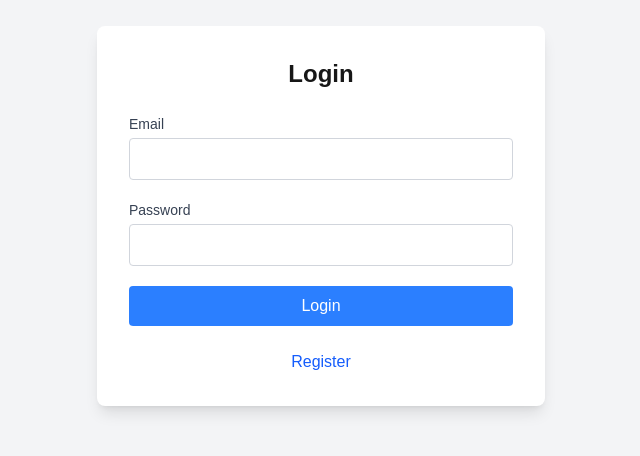
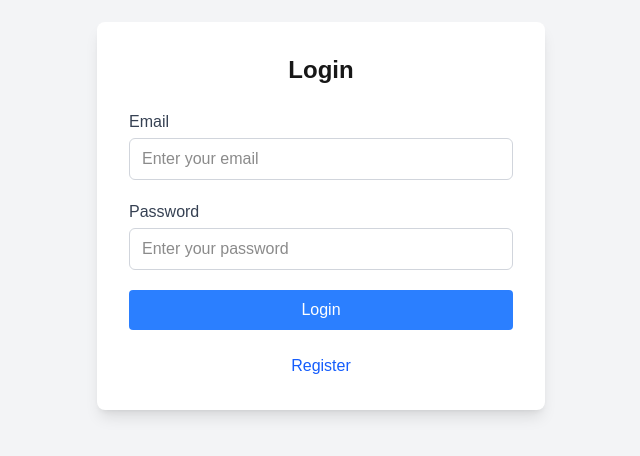
Before and after one commit to VivekPRajeev/green-quote, a Next.js app: page /login in a window 1280 px wide. Shown: the part 184-640 px from the top of the page, without its empty margins (319-959 px from the left). Built offline with nearby package versions, Linux system fonts and the light colour scheme.

Commit message:
Reusable form input component created  - Created  user info api - updated  forms in login, register and reqQuote pages to use  formInput

```diff
--- a/src/app/api/login/route.ts
+++ b/src/app/api/login/route.ts
@@ -7,7 +7,6 @@ const prisma = new PrismaClient();
 
 interface JWTPayload {
   id: string;
-  email: string;
   name: string;
   isAdmin: boolean;
 }
@@ -38,7 +37,6 @@ export async function POST(req: NextRequest) {
 
     const payload: JWTPayload = {
       id: user.id,
-      email: user.email,
       name: user.fullName,
       isAdmin: user.isAdmin,
     };
--- a/src/app/api/user/quote/route.ts
+++ b/src/app/api/user/quote/route.ts
@@ -7,10 +7,7 @@ const prisma = new PrismaClient();
 export async function GET(req: NextRequest) {
   const { searchParams } = new URL(req.url);
   const id = searchParams.get('id');
-  const token = req.cookies.get('token')?.value;
-  if (!token) {
-    return NextResponse.json({ error: 'Unauthorized' }, { status: 401 });
-  }
+  const token = req.cookies.get('token')?.value ?? '';
   const decoded = jwt.verify(token, process.env.JWT_SECRET!);
   const userId =
     typeof decoded === 'object' && 'id' in decoded ? decoded.id : null;
--- a/src/app/login/page.tsx
+++ b/src/app/login/page.tsx
@@ -5,6 +5,7 @@ import { useRouter } from 'next/navigation';
 import { validateEmail } from '@/utils/validators';
 import Loader from '@/components/Loader';
 import { LoginData, LoginErrors } from '@/types/general';
+import FormInput from '@/components/FormInput';
 
 export default function LoginPage() {
   const router = useRouter();
@@ -73,44 +74,29 @@ export default function LoginPage() {
       <div className="bg-white shadow-lg rounded-lg p-8 w-full max-w-md">
         <h2 className="text-2xl font-bold mb-6 text-center">Login</h2>
         <form className="space-y-5" onSubmit={handleSubmit}>
-          <div>
-            <label
-              htmlFor="email"
-              className="block text-sm font-medium text-gray-700 mb-1"
-            >
-              Email
-            </label>
-            <input
+          <FormInput
+            id="email"
+            label="Email"
             type="email"
+            value={formData.email}
             name="email"
-              id="email"
-              onChange={handleChange}
-              className="w-full px-4 py-2 border border-gray-300 rounded focus:outline-none focus:ring-2 focus:ring-green-400"
+            placeholder="Enter your email"
+            handleChange={handleChange}
+            errorName={errors.email}
             required
           />
-            {errors.email && (
-              <p className="text-red-500 text-sm mt-1">{errors.email}</p>
-            )}
-          </div>
-          <div>
-            <label
-              htmlFor="password"
-              className="block text-sm font-medium text-gray-700 mb-1"
-            >
-              Password
-            </label>
-            <input
+          <FormInput
+            id="password"
+            label="Password"
             type="password"
-              id="password"
+            value={formData.password}
             name="password"
-              onChange={handleChange}
-              className="w-full px-4 py-2 border border-gray-300 rounded focus:outline-none focus:ring-2 focus:ring-green-400"
+            placeholder="Enter your password"
+            handleChange={handleChange}
+            errorName={errors.password}
             required
           />
-            {errors.password && (
-              <p className="text-red-500 text-sm mt-1">{errors.password}</p>
-            )}
-          </div>
+
           <button
             type="submit"
             className="w-full bg-blue-500 text-white py-2 rounded hover:bg-blue-600 transition"
--- a/src/app/register/page.tsx
+++ b/src/app/register/page.tsx
@@ -5,6 +5,7 @@ import { useRouter } from 'next/navigation';
 import Link from 'next/link';
 import { RegistrationData, RegistrationErrors } from '@/types/general';
 import Loader from '@/components/Loader';
+import FormInput from '@/components/FormInput';
 
 const RegisterPage: React.FC = () => {
   const router = useRouter();
@@ -76,89 +77,50 @@ const RegisterPage: React.FC = () => {
         <h1 className="text-2xl font-semibold text-center mb-6">Register</h1>
 
         <form className="space-y-4" onSubmit={handleSubmit}>
-          <div className="flex flex-col">
-            <label htmlFor="name" className="mb-1 text-gray-700 font-medium">
-              Name
-            </label>
-            <input
+          <FormInput
+            name="name"
+            label="Name"
+            id="name"
             type="text"
-              id="name"
-              name="name"
             placeholder="Enter your name"
             value={form.name}
-              onChange={handleChange}
-              className="border border-gray-300 rounded-md px-3 py-2 focus:outline-none focus:ring-2 focus:ring-blue-400 focus:border-blue-400"
+            handleChange={handleChange}
+            errorName={errors.name}
             required
           />
-            {errors.name && (
-              <p className="text-red-500 text-sm mt-1">{errors.name}</p>
-            )}
-          </div>
-
-          <div className="flex flex-col">
-            <label htmlFor="email" className="mb-1 text-gray-700 font-medium">
-              Email
-            </label>
-            <input
+          <FormInput
+            name="email"
+            label="Email"
+            id="email"
             type="email"
-              id="email"
-              name="email"
             placeholder="Enter your email"
             value={form.email}
-              onChange={handleChange}
-              className="border border-gray-300 rounded-md px-3 py-2 focus:outline-none focus:ring-2 focus:ring-blue-400 focus:border-blue-400"
+            handleChange={handleChange}
+            errorName={errors.email}
             required
           />
-            {errors.email && (
-              <p className="text-red-500 text-sm mt-1">{errors.email}</p>
-            )}
-          </div>
-
-          <div className="flex flex-col">
-            <label
-              htmlFor="password"
-              className="mb-1 text-gray-700 font-medium"
-            >
-              Password
-            </label>
-            <input
+          <FormInput
+            name="password"
+            label="Password"
+            id="password"
             type="password"
-              id="password"
-              name="password"
             placeholder="Enter your password"
             value={form.password}
-              onChange={handleChange}
-              className="border border-gray-300 rounded-md px-3 py-2 focus:outline-none focus:ring-2 focus:ring-blue-400 focus:border-blue-400"
+            handleChange={handleChange}
+            errorName={errors.password}
             required
           />
-            {errors.password && (
-              <p className="text-red-500 text-sm mt-1">{errors.password}</p>
-            )}
-          </div>
-
-          <div className="flex flex-col">
-            <label
-              htmlFor="password"
-              className="mb-1 text-gray-700 font-medium"
-            >
-              Confirm Password
-            </label>
-            <input
+          <FormInput
+            name="confirmPassword"
+            label="Confirm Password"
+            id="confirmPassword"
             type="password"
-              id="confirmPassword"
-              name="confirmPassword"
             placeholder="Enter your password"
             value={form.confirmPassword}
-              onChange={handleChange}
-              className="border border-gray-300 rounded-md px-3 py-2 focus:outline-none focus:ring-2 focus:ring-blue-400 focus:border-blue-400"
+            handleChange={handleChange}
+            errorName={errors.confirmPassword}
             required
           />
-            {errors.confirmPassword && (
-              <p className="text-red-500 text-sm mt-1">
-                {errors.confirmPassword}
-              </p>
-            )}
-          </div>
           <button
             type="submit"
             className="w-full bg-blue-600 text-white font-medium py-2 rounded-md hover:bg-blue-700 transition-colors"
--- a/src/app/user/request-quote/page.tsx
+++ b/src/app/user/request-quote/page.tsx
@@ -3,6 +3,7 @@ import { validateEmail } from '@/utils/validators';
 import React, { useState } from 'react';
 import { useRouter } from 'next/navigation';
 import { RequestQuoteData, RequestQuoteErrors } from '@/types/quotes';
+import FormInput from '@/components/FormInput';
 
 const RequestQuote: React.FC = () => {
   const router = useRouter();
@@ -78,132 +79,77 @@ const RequestQuote: React.FC = () => {
         </h1>
 
         <form className="space-y-9" onSubmit={handleSubmit}>
-          <div className="flex flex-col">
-            <label htmlFor="name" className="mb-1 text-gray-700 font-medium">
-              Name
-            </label>
-            <input
+          <FormInput
+            id="name"
+            label="Name"
             type="text"
-              id="name"
+            value={form.name}
             name="name"
             placeholder="Enter your name"
-              value={form.name}
-              onChange={handleChange}
-              className="border border-gray-300 rounded-md px-3 py-2 focus:outline-none focus:ring-2 focus:ring-blue-400 focus:border-blue-400"
+            handleChange={handleChange}
+            errorName={errors.name}
             required
           />
-            {errors.name && (
-              <p className="text-red-500 text-sm mt-1">{errors.name}</p>
-            )}
-          </div>
-
-          <div className="flex flex-col">
-            <label htmlFor="email" className="mb-1 text-gray-700 font-medium">
-              Email
-            </label>
-            <input
+          <FormInput
+            id="email"
+            label="Email"
             type="email"
-              id="email"
+            value={form.email}
             name="email"
             placeholder="Enter your email"
-              value={form.email}
-              onChange={handleChange}
-              className="border border-gray-300 rounded-md px-3 py-2 focus:outline-none focus:ring-2 focus:ring-blue-400 focus:border-blue-400"
+            handleChange={handleChange}
+            errorName={errors.email}
             required
           />
-            {errors.email && (
-              <p className="text-red-500 text-sm mt-1">{errors.email}</p>
-            )}
-          </div>
-
-          <div className="flex flex-col">
-            <label htmlFor="address" className="mb-1 text-gray-700 font-medium">
-              Address
-            </label>
-            <input
+          <FormInput
+            id="address"
+            label="Address"
             type="text"
-              id="address"
+            value={form.address}
             name="address"
             placeholder="Enter your address"
-              value={form.address}
-              onChange={handleChange}
-              className="border border-gray-300 rounded-md px-3 py-2 focus:outline-none focus:ring-2 focus:ring-blue-400 focus:border-blue-400"
+            handleChange={handleChange}
+            errorName={errors.address}
             required
           />
-            {errors.address && (
-              <p className="text-red-500 text-sm mt-1">{errors.address}</p>
-            )}
-          </div>
-
-          <div className="flex flex-col">
-            <label htmlFor="email" className="mb-1 text-gray-700 font-medium">
-              Monthly Consumption in Kwh
-            </label>
-            <input
+          <FormInput
+            id="monthlyConsumptionKwh"
+            label="Monthly Consumption in Kwh"
             type="number"
-              id="monthlyConsumptionKwh"
+            value={form.monthlyConsumptionKwh}
             name="monthlyConsumptionKwh"
             placeholder="Enter your Monthly Consumption in Kwh"
-              value={form.monthlyConsumptionKwh}
-              onChange={handleChange}
-              className="border border-gray-300 rounded-md px-3 py-2 focus:outline-none focus:ring-2 focus:ring-blue-400 focus:border-blue-400"
+            handleChange={handleChange}
+            errorName={errors.monthlyConsumptionKwh}
             required
           />
-            {errors.monthlyConsumptionKwh && (
-              <p className="text-red-500 text-sm mt-1">
-                {errors.monthlyConsumptionKwh}
-              </p>
-            )}
-          </div>
-          <div className="flex flex-col">
-            <label
-              htmlFor="systemSizeKw"
-              className="mb-1 text-gray-700 font-medium"
-            >
-              System Size (Kw)
-            </label>
-            <input
+          <FormInput
+            id="systemSizeKw"
+            label="System Size (Kw)"
             type="number"
-              id="systemSizeKw"
+            value={form.systemSizeKw}
             name="systemSizeKw"
             placeholder="Enter your system size"
-              value={form.systemSizeKw}
-              onChange={handleChange}
-              className="border border-gray-300 rounded-md px-3 py-2 focus:outline-none focus:ring-2 focus:ring-blue-400 focus:border-blue-400"
+            handleChange={handleChange}
+            errorName={errors.systemSizeKw}
             required
-              inputMode="decimal"
-              pattern="[0-9]*"
           />
-            {errors.systemSizeKw && (
-              <p className="text-red-500 text-sm mt-1">{errors.systemSizeKw}</p>
-            )}
-          </div>
-
-          <div className="flex flex-col">
-            <label
-              htmlFor="downPayment"
-              className="mb-1 text-gray-700 font-medium"
-            >
-              Down Payment (Optional)
-            </label>
-            <input
+          <FormInput
+            id="downPayment"
+            label="Down Payment (Optional)"
             type="number"
-              id="downPayment"
+            value={form.downPayment}
             name="downPayment"
             placeholder="Enter your downPayment"
-              value={form.downPayment}
-              onChange={handleChange}
-              className="border border-gray-300 rounded-md px-3 py-2 focus:outline-none focus:ring-2 focus:ring-blue-400 focus:border-blue-400"
+            handleChange={handleChange}
+            errorName={errors.downPayment}
           />
+
           {systemPrice && (
             <p className="text-gray-500 text-sm mt-1">
               Estimated System Price: ${systemPrice} EUR
             </p>
           )}
-            {errors.downPayment && (
-              <p className="text-red-500 text-sm mt-1">{errors.downPayment}</p>
-            )}
-          </div>
           <button
             type="submit"
             className="w-full bg-blue-600 text-white font-medium py-2 rounded-md hover:bg-blue-700 transition-colors"
--- /dev/null
+++ b/src/components/FormInput.tsx
@@ -0,0 +1,46 @@
+import React, { FC } from 'react';
+
+interface FormInputProps {
+  label: string;
+  name: string;
+  value: string | number;
+  handleChange: (e: React.ChangeEvent<HTMLInputElement>) => void;
+  errorName?: string;
+  id: string;
+  placeholder: string;
+  type?: string;
+  required?: boolean;
+}
+
+const FormInput: FC<FormInputProps> = ({
+  id,
+  label,
+  name,
+  value,
+  placeholder,
+  errorName = '',
+  type = 'text',
+  required = false,
+  handleChange,
+}) => {
+  return (
+    <div className="flex flex-col">
+      <label htmlFor={name} className="mb-1 text-gray-700 font-medium">
+        {label}
+      </label>
+      <input
+        type={type || 'text'}
+        id={id}
+        name={name}
+        placeholder={placeholder}
+        value={value}
+        onChange={handleChange}
+        className="border border-gray-300 rounded-md px-3 py-2 focus:outline-none focus:ring-2 focus:ring-blue-400 focus:border-blue-400"
+        required={required}
+      />
+      {errorName && <p className="text-red-500 text-sm mt-1">{errorName}</p>}
+    </div>
+  );
+};
+
+export default FormInput;
```
Also changed, not shown: src/app/api/user/info/route.ts (added, +29 -0 lines), src/types/quotes.ts (+4 -4 lines). Lines whose indentation alone changed are shown as unchanged.
